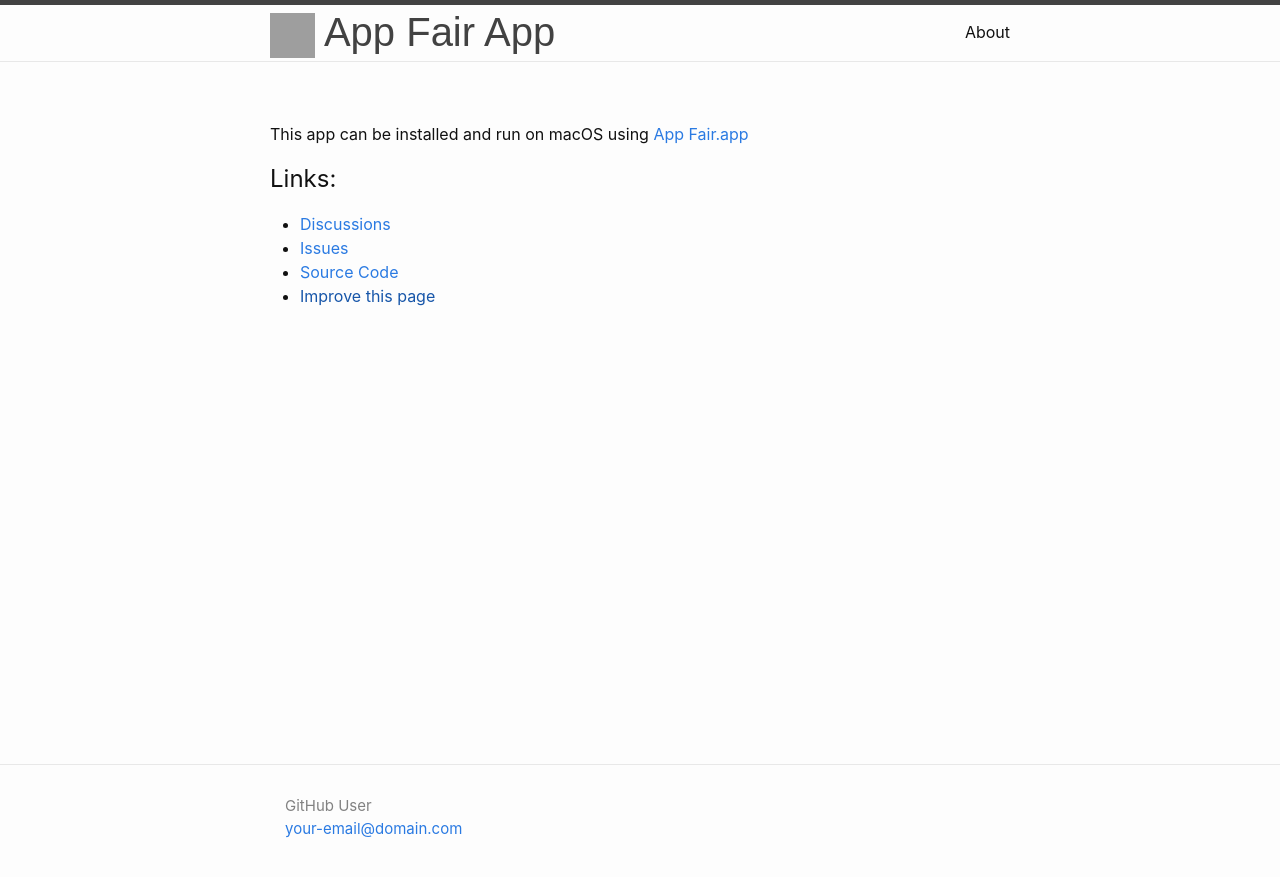
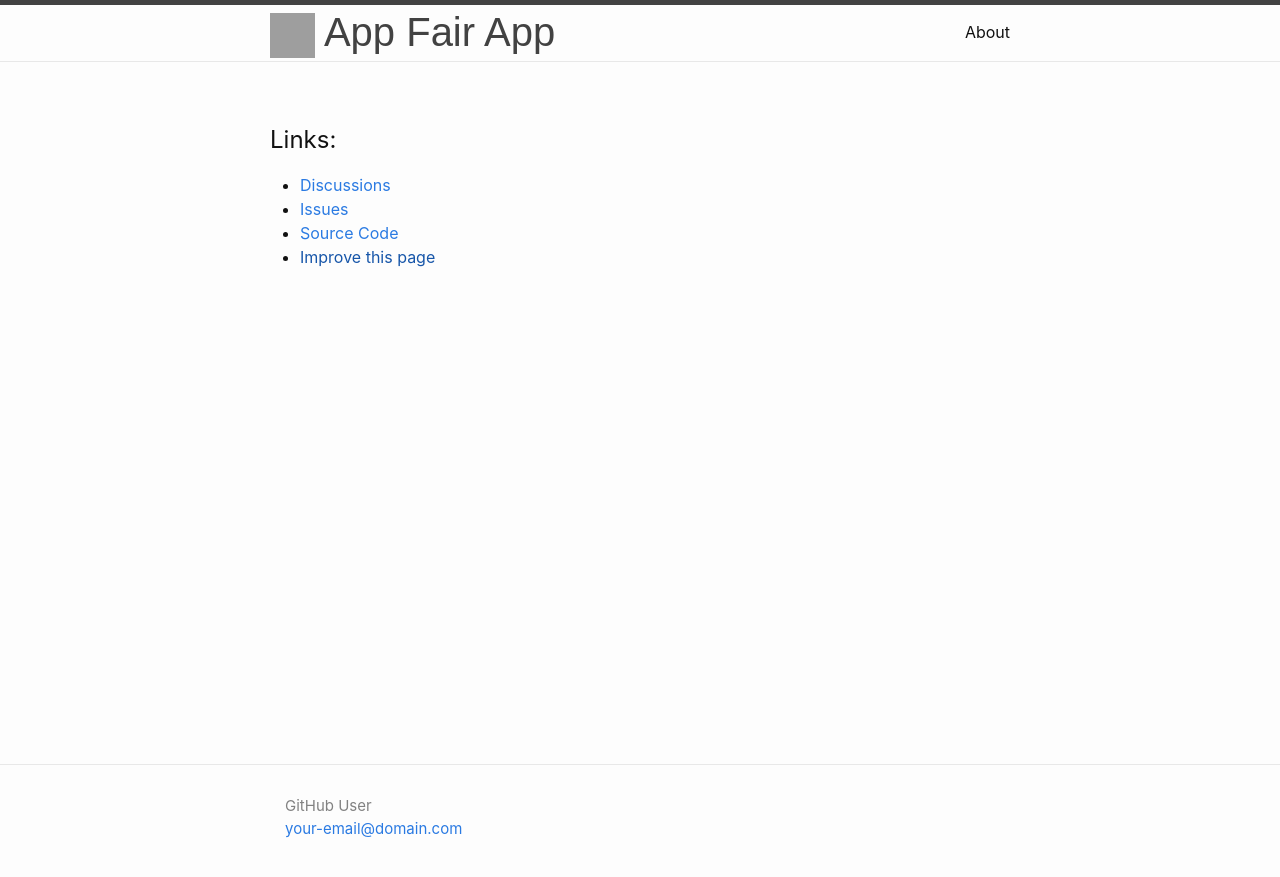
Before and after one commit to appfair/fairapp-theme, a Jekyll site: the page built from index.md, in a window 1280 px wide. Shown: the top 877 px of the page. Built offline with Jekyll 4.4.1, drawn with Linux system fonts in a browser that asks for light colours; part of the change alters nothing that is shown; grey boxes are pictures that could not be loaded.

Commit message:
chore: checkpoint

```diff
--- a/_layouts/fairapp.html
+++ b/_layouts/fairapp.html
@@ -17,10 +17,12 @@ layout: default
     {{ content }}
 </div>
 
+{% if content == "" %}
 {% if appname != "App-Fair" %}
 <p>
 This app can be installed and run on macOS using <a href="https://appfair.app/fair?app={{ appname }}">App Fair.app</a>
 </p>
+{% endif %}
 {% endif %}
 
 <p>
```
